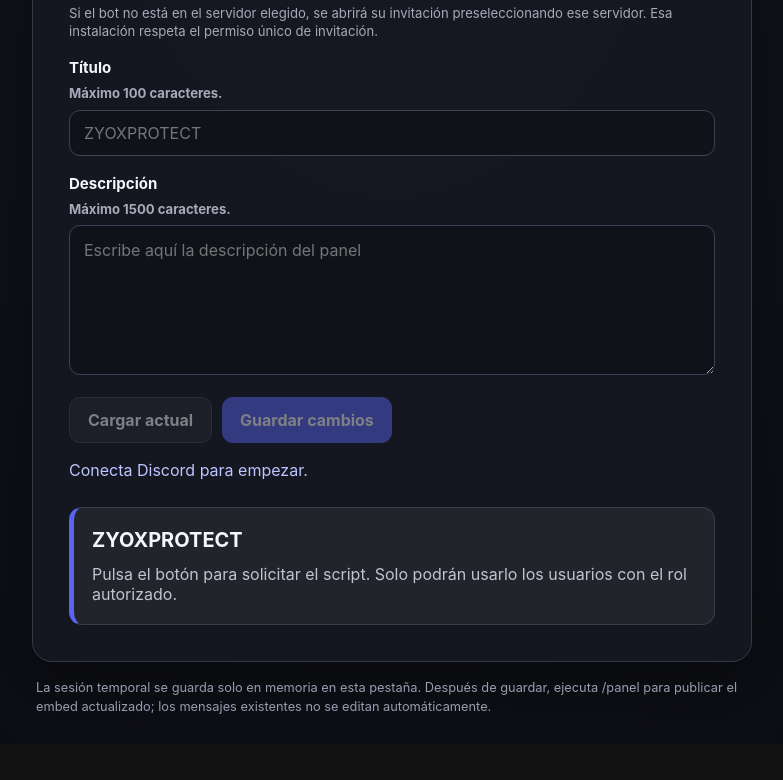
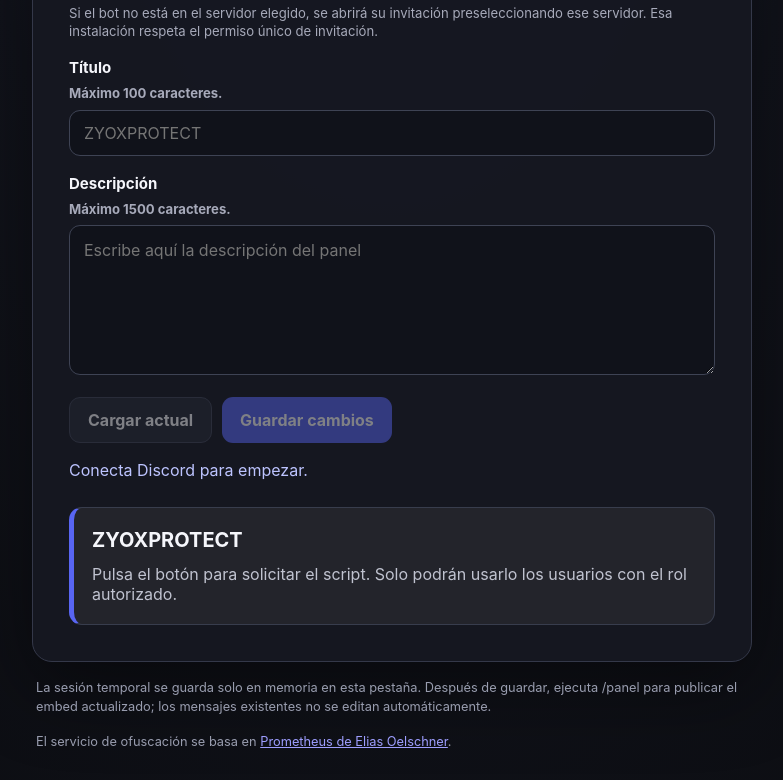
Before and after one commit to itdoesntexist1/Link_it-doesn-t-exist, a plain HTML site: page index.html in a window 1280 px wide. Shown: the part 354-1134 px from the top of the page, without its empty margins (248-1031 px from the left). Before the commit the page ends 1098 px from the top, so only its background shows below. Drawn offline with Linux system fonts and the light colour scheme.

Commit message:
Add Prometheus Luau obfuscation workflow

```diff
--- a/index.html
+++ b/index.html
@@ -64,6 +64,7 @@
       </div>
     </section>
     <footer>La sesión temporal se guarda solo en memoria en esta pestaña. Después de guardar, ejecuta /panel para publicar el embed actualizado; los mensajes existentes no se editan automáticamente.</footer>
+    <footer>El servicio de ofuscación se basa en <a href="https://github.com/prometheus-lua/Prometheus" target="_blank" rel="noopener">Prometheus de Elias Oelschner</a>.</footer>
   </main>
 
   <script>
```
Also changed, not shown: 2 other files.
